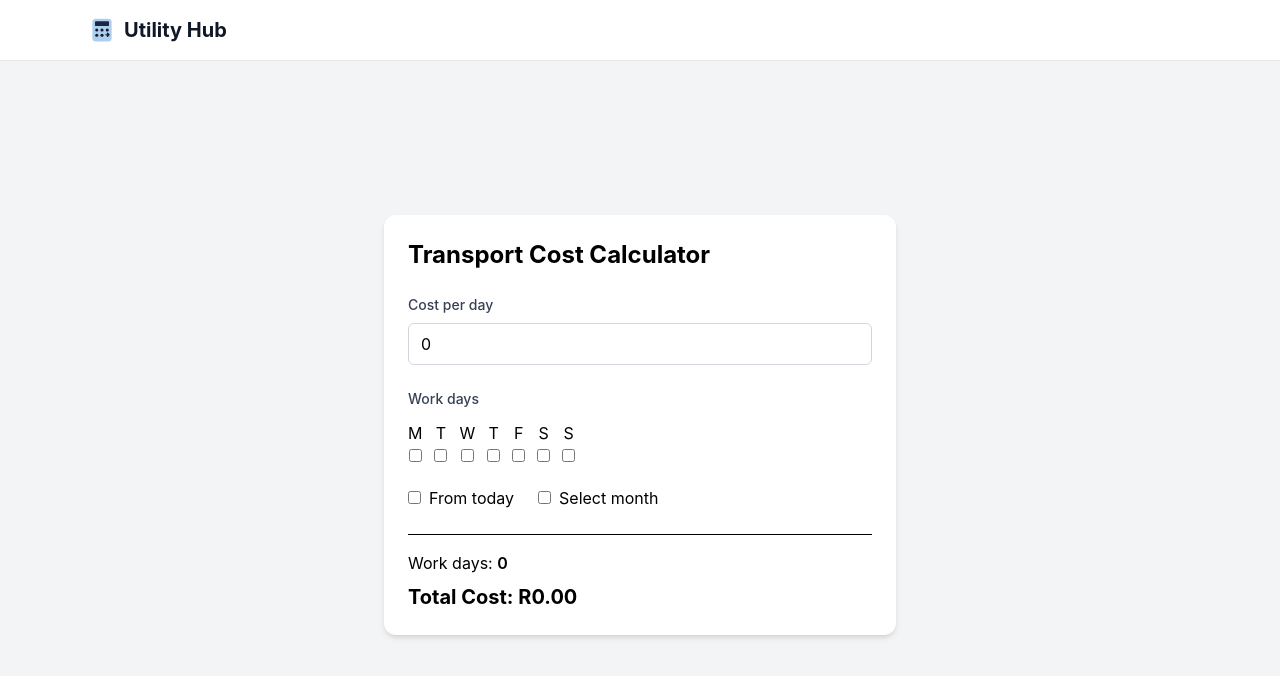
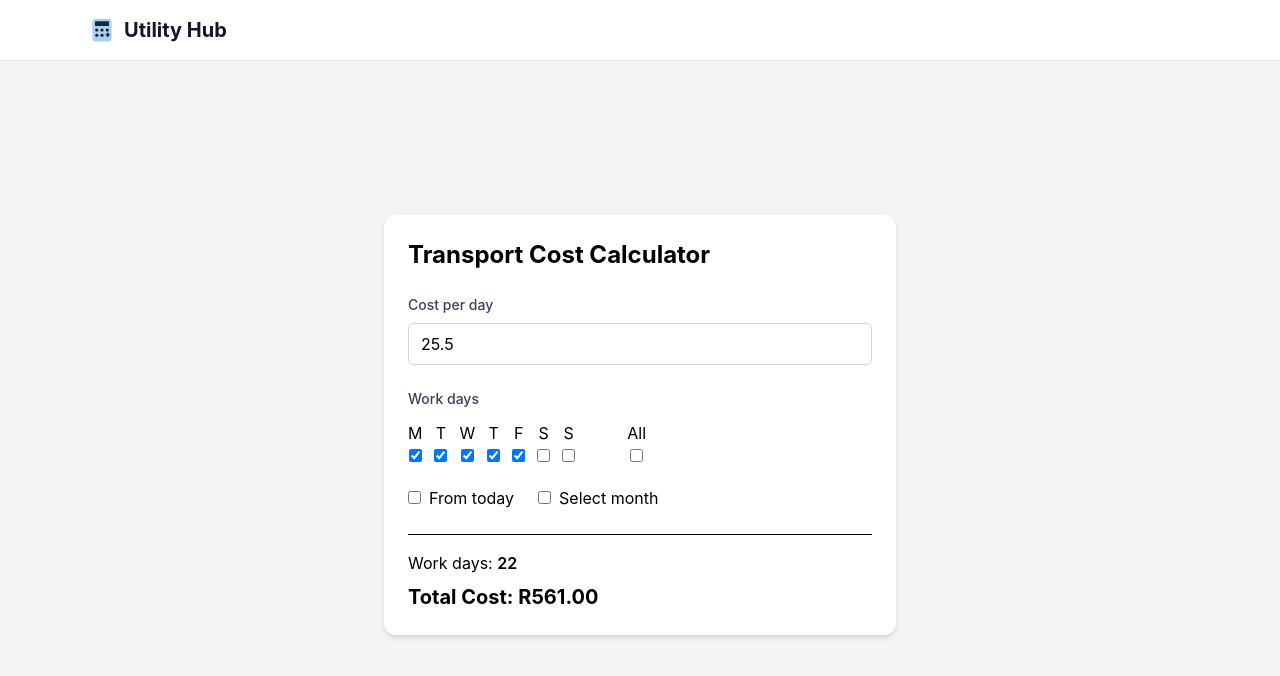
Before and after one commit to hlakokabelo/Utility-hub, a React (Vite) app: page /transport-calculator in a window 1280 px wide. Shown: the top 676 px of the page. Built offline with nearby package versions, Linux system fonts and the light colour scheme.

Commit message:
Update TransportCostCalculator.tsx

```diff
--- a/src/pages/TransportCostCalculator.tsx
+++ b/src/pages/TransportCostCalculator.tsx
@@ -4,8 +4,8 @@ import { months, weekDays } from "../utils/transportCost";
 function TransportCostCalculator() {
   const now = new Date();
 
-  const [cost, setCost] = useState<number>(0);
-  const [selectedDays, setSelectedDays] = useState<number[]>([]);
+  const [cost, setCost] = useState<number>(25.5);
+  const [selectedDays, setSelectedDays] = useState<number[]>([1, 2, 3, 4, 5]);
   const [fromToday, setFromToday] = useState<boolean>(false);
 
   const [selectMonth, setSelectMonth] = useState<boolean>(false);
@@ -50,6 +50,14 @@ function TransportCostCalculator() {
     selectedDays,
   );
 
+  const handleSelectAllDays = () => {
+    if (selectedDays.length === weekDays.length) {
+      setSelectedDays([]);
+    } else {
+      setSelectedDays(weekDays.map((day) => day.value));
+    }
+  };
+
   const totalCost = cost * numDays;
 
   return (
@@ -93,6 +101,16 @@ function TransportCostCalculator() {
               />
             </label>
           ))}
+
+          <label className="flex ml-10 flex-col items-center gap-1 cursor-pointer">
+            <span>All</span>
+
+            <input
+              type="checkbox"
+              checked={selectedDays.length === weekDays.length}
+              onChange={handleSelectAllDays}
+            />
+          </label>
         </div>
       </div>
 
```
